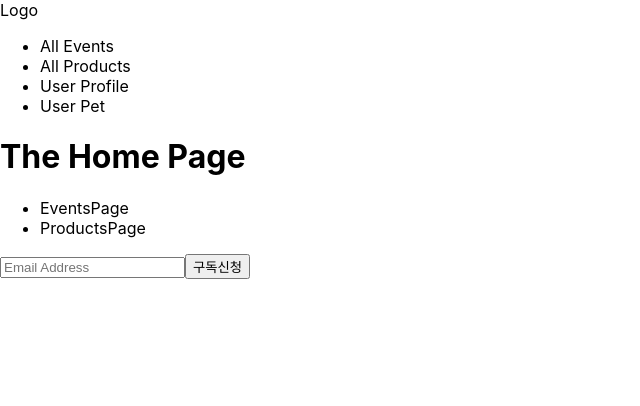
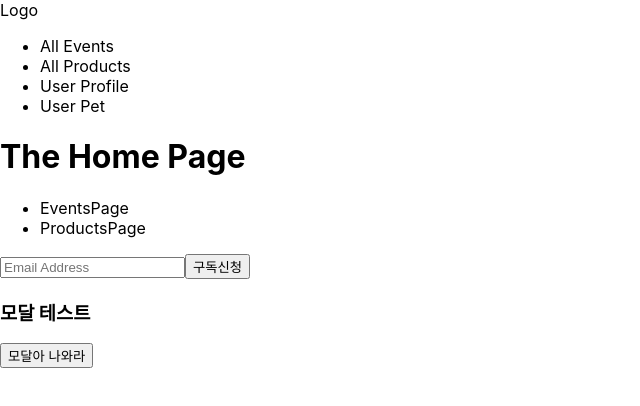
Before and after one commit to songbetter/practice-nextJS, a Next.js app: page / in a window 1280 px wide. Shown: the top 406 px of the page, without its empty margins (0-640 px from the left). Built offline with nearby package versions, Linux system fonts and the light colour scheme.

Commit message:
practice: Context 사용해서 Modal open/close 하기

```diff
--- a/pages/index.js
+++ b/pages/index.js
@@ -1,8 +1,12 @@
 import Head from 'next/head'
 import Image from 'next/image'
 import Link from 'next/link'
-import { useRef } from 'react'
+import { useContext, useRef } from 'react'
+
 import Button from '../components/ui/button'
+import Modal from '../components/ui/modal'
+
+import { ModalContext } from '../store/modal-context'
 
 /* 메인페이지 (/)
 - href에는 객체를 전달할 수도 있다.
@@ -25,6 +29,8 @@ export default function HomePage() {
       },
     }).then((response) => response.json().then((data) => alert(data.message)))
   }
+
+  const { isOnModal, openModal } = useContext(ModalContext)
   return (
     <div>
       <h1>The Home Page</h1>
@@ -40,6 +46,16 @@ export default function HomePage() {
         <input type="email" placeholder="Email Address" ref={emailInputRef} />
         <Button onClick={submitFormHandler}>구독신청</Button>
       </form>
+      <h3>모달 테스트</h3>
+      <Button onClick={openModal}>모달아 나와라</Button>
+      {isOnModal && (
+        <Modal>
+          <h1>Hello</h1>
+          <p>모달이 나왔다</p>
+          <p>모달이 나왔다</p>
+          <p>모달이 나왔다</p>
+        </Modal>
+      )}
     </div>
   )
 }
```
